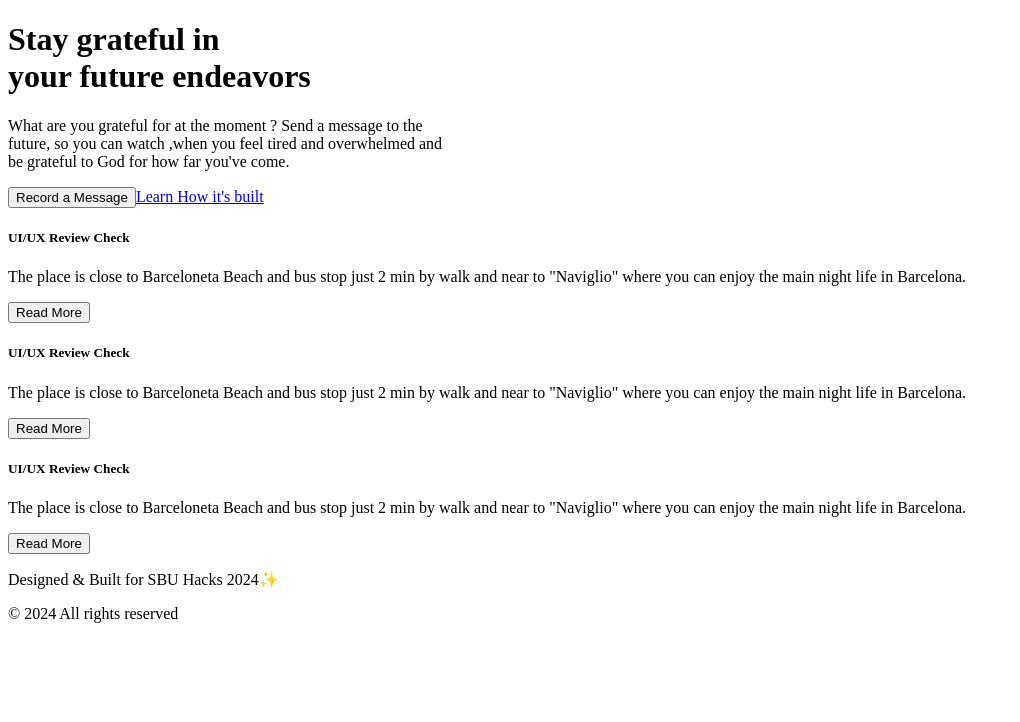
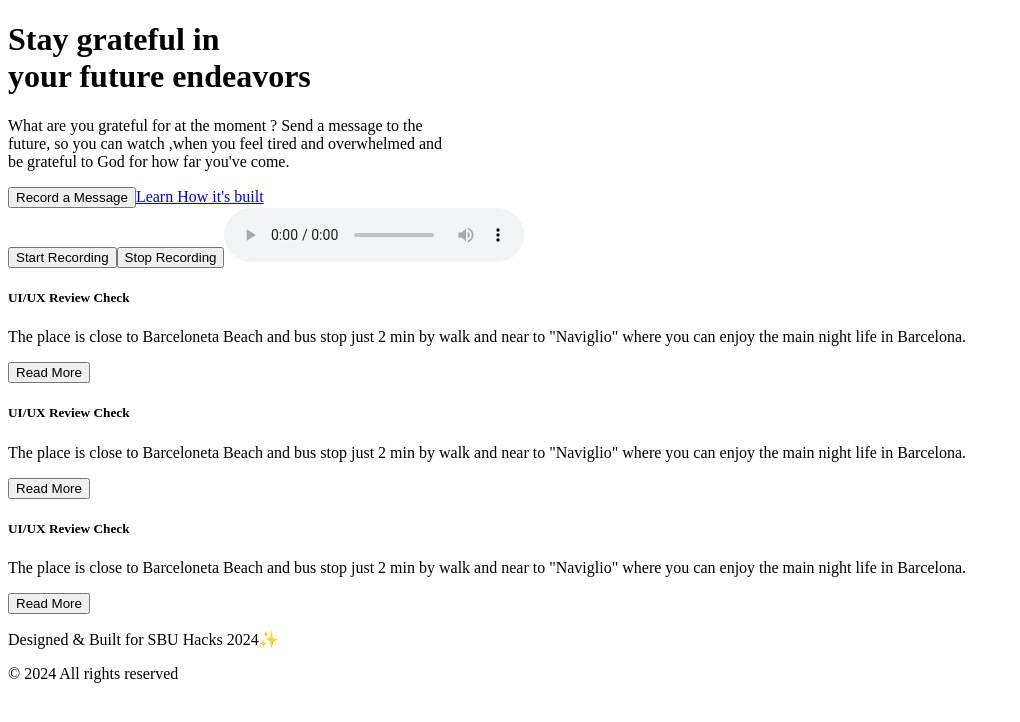
Before and after one commit to anishphilip012git/sbuhack24, a Next.js app in the folder uicode/firebase-app/: page / in a window 1280 px wide. Shown: the top 722 px of the page, without its empty margins (0-1020 px from the left). Built offline with nearby package versions, Linux system fonts and the light colour scheme.

Commit message:
audio recorder added

```diff
--- a/uicode/firebase-app/src/app/page.js
+++ b/uicode/firebase-app/src/app/page.js
@@ -1,6 +1,6 @@
+import AudioRecorder from "@/components/AudioRecorder";
 import Footer from "@/components/Footer";
 import { HistoryNote } from "@/components/HistoryNote";
-// import RecordVoice from "@/components/RecordVoice";
 
 
 export default function Home() {
@@ -32,7 +32,7 @@ export default function Home() {
 
           </div>
         </div>
-
+        <AudioRecorder />
         <div class="h-screen flex overflow-auto items-center justify-center">
           <HistoryNote/>
 
--- /dev/null
+++ b/uicode/firebase-app/src/components/AudioRecorder.js
@@ -0,0 +1,48 @@
+"use client";
+
+
+import { useState, useRef } from 'react';
+
+const AudioRecorder = () => {
+  const [recorder, setRecorder] = useState(null);
+  const audioRef = useRef(null);
+
+  const workerOptions = {
+    OggOpusEncoderWasmPath: '/opus-media-recorder/OggOpusEncoder.wasm',
+    WebMOpusEncoderWasmPath: '/opus-media-recorder/WebMOpusEncoder.wasm'
+  };
+
+  const startRecording = async () => {
+    try {
+      const stream = await navigator.mediaDevices.getUserMedia({ audio: true });
+      const options = { mimeType: 'audio/ogg' };
+      const newRecorder = new MediaRecorder(stream, options, workerOptions);
+      newRecorder.addEventListener('dataavailable', (e) => {
+        if (audioRef.current) {
+          audioRef.current.src = URL.createObjectURL(e.data);
+        }
+      });
+      newRecorder.start();
+      setRecorder(newRecorder);
+    } catch (error) {
+      console.error(error);
+    }
+  };
+
+  const stopRecording = () => {
+    if (recorder) {
+      recorder.stop();
+      setRecorder(null);
+    }
+  };
+
+  return (
+    <div>
+      <button onClick={startRecording} id="startBtn">Start Recording</button>
+      <button onClick={stopRecording} id="stopBtn">Stop Recording</button>
+      <audio ref={audioRef} controls id="player"></audio>
+    </div>
+  );
+};
+
+export default AudioRecorder;
```
Also changed, not shown: uicode/firebase-app/package.json (+6 -5 lines), 1 other file (tests, documents, lock files or other folders).
